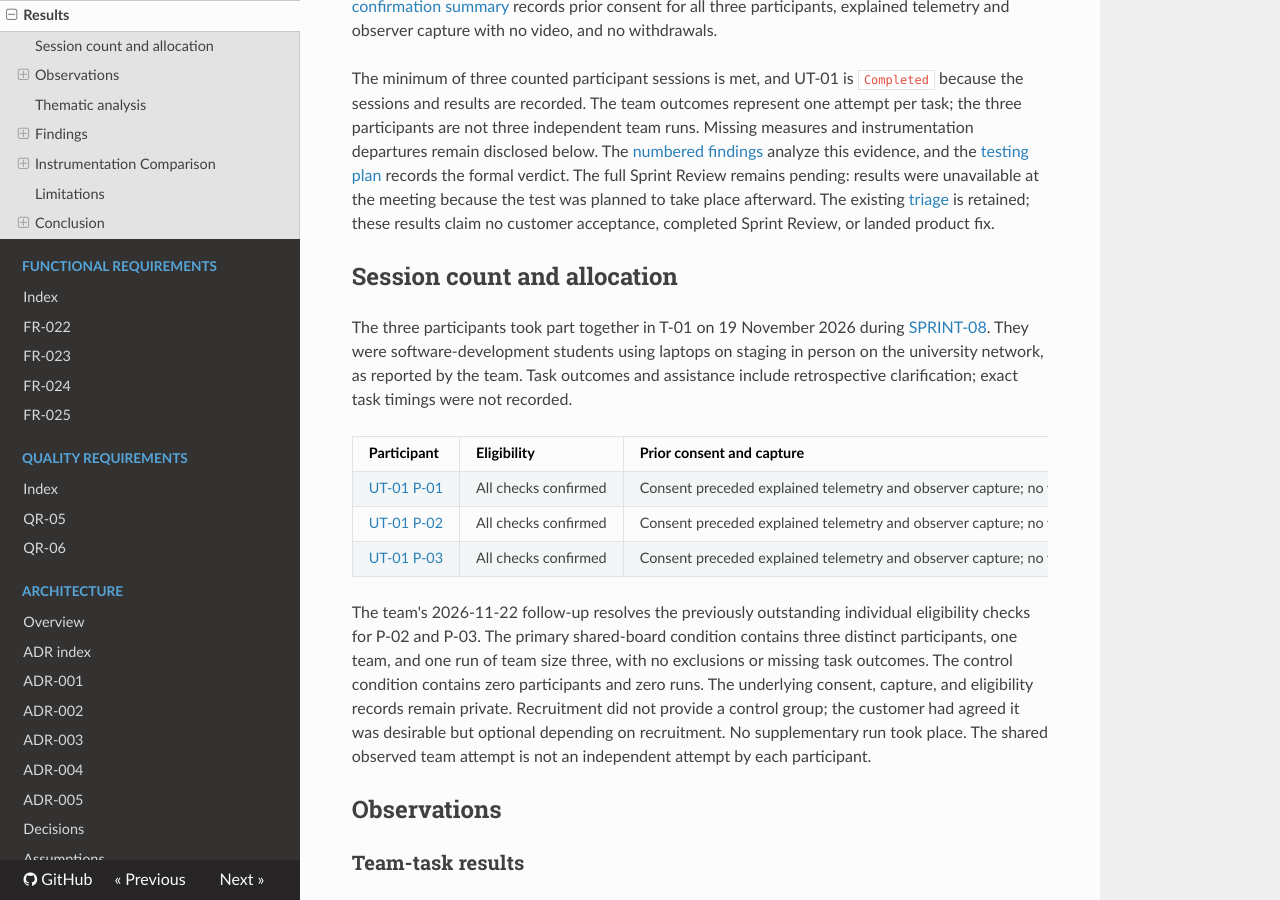
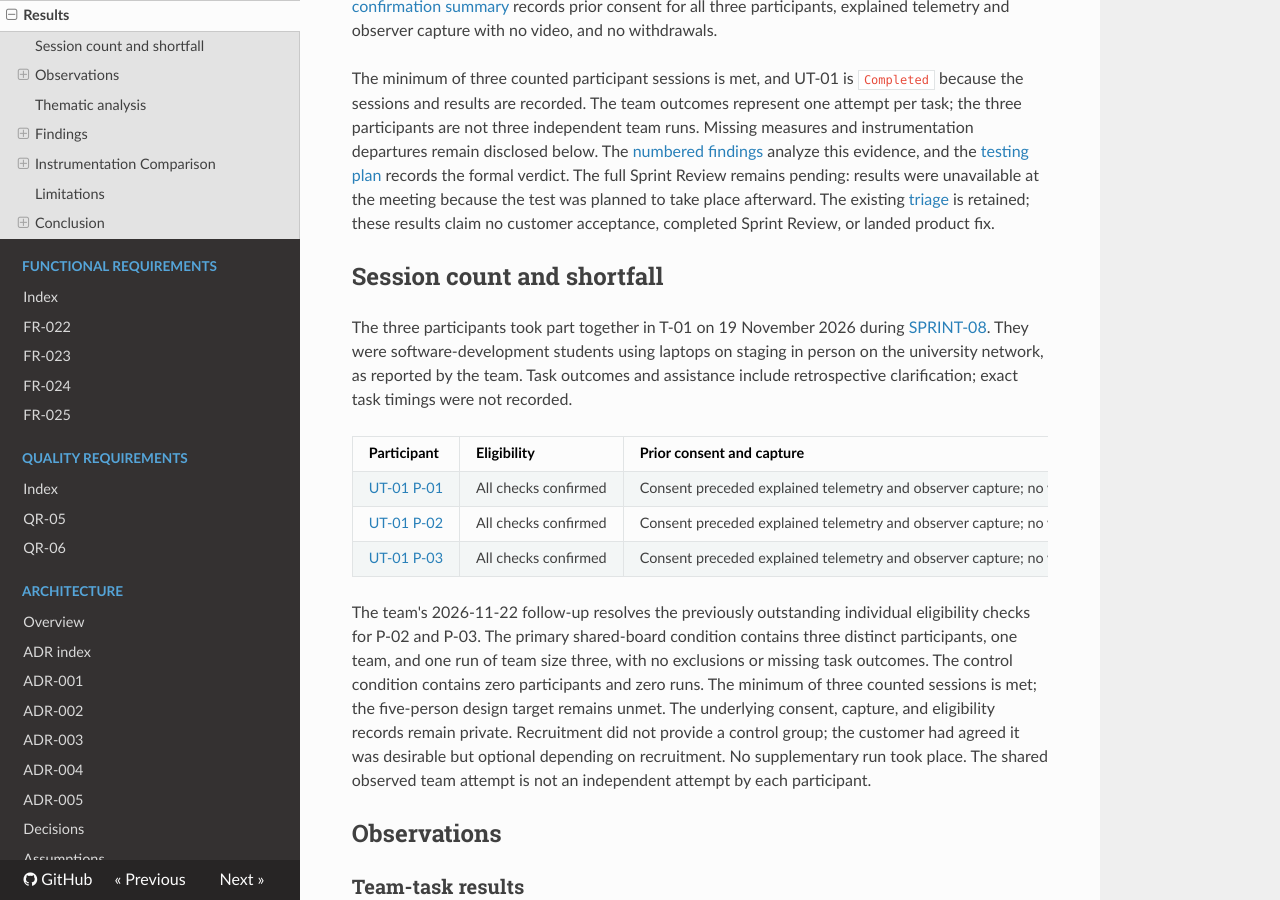
Before and after one commit to WellMadeTeam/workspace-ai-03, an MkDocs documentation site: the page built from docs/usability-tests/ut-01/results.md, in a window 1280 px wide and 900 px high, scrolled down 237 px. Built offline with MkDocs 1.6.1, drawn with Linux system fonts in a browser that asks for light colours; nearby versions of some CDN libraries.

```diff
--- a/docs/usability-tests/ut-01/results.md
+++ b/docs/usability-tests/ut-01/results.md
@@ -11,7 +11,7 @@ The [numbered findings](#findings) analyze this evidence, and the [testing plan]
 The full Sprint Review remains pending: results were unavailable at the meeting because the test was planned to take place afterward.
 The existing [triage](#triage) is retained; these results claim no customer acceptance, completed Sprint Review, or landed product fix.
 
-## Session count and allocation
+## Session count and shortfall
 
 The three participants took part together in T-01 on 19 November 2026 during [SPRINT-08](../../project-plan.md#sprint-08).
 They were software-development students using laptops on staging in person on the university network, as reported by the team.
@@ -26,6 +26,7 @@ Task outcomes and assistance include retrospective clarification; exact task tim
 The team's 2026-11-22 follow-up resolves the previously outstanding individual eligibility checks for P-02 and P-03.
 The primary shared-board condition contains three distinct participants, one team, and one run of team size three, with no exclusions or missing task outcomes.
 The control condition contains zero participants and zero runs.
+The minimum of three counted sessions is met; the five-person design target remains unmet.
 The underlying consent, capture, and eligibility records remain private.
 Recruitment did not provide a control group; the customer had agreed it was desirable but optional depending on recruitment.
 No supplementary run took place.
```
